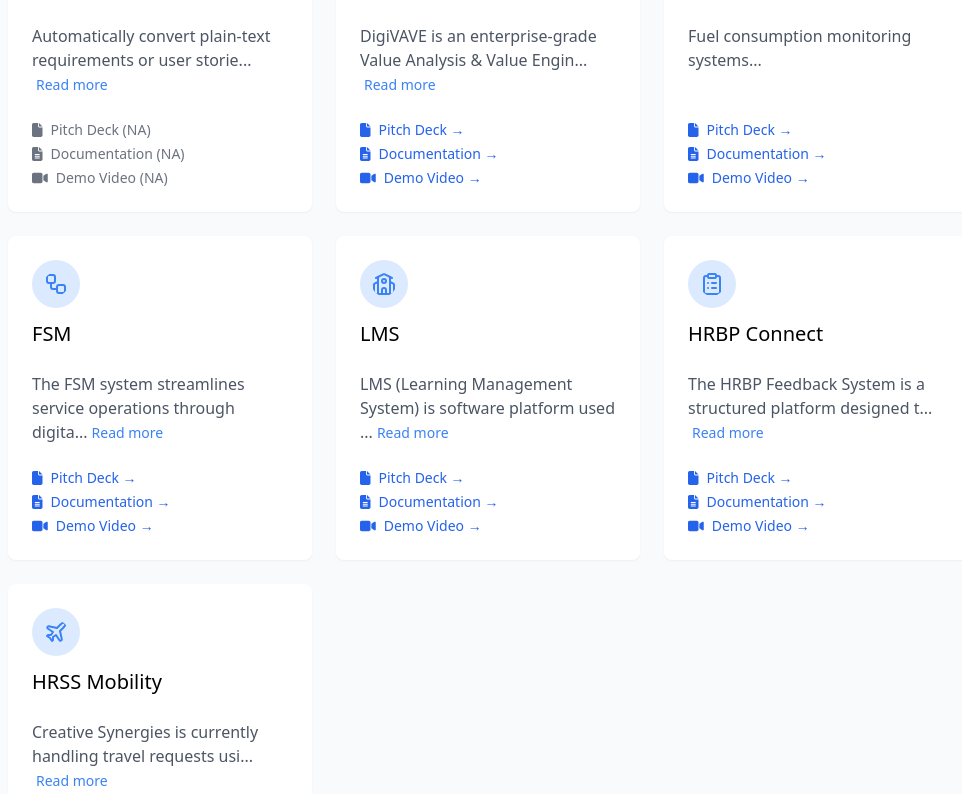
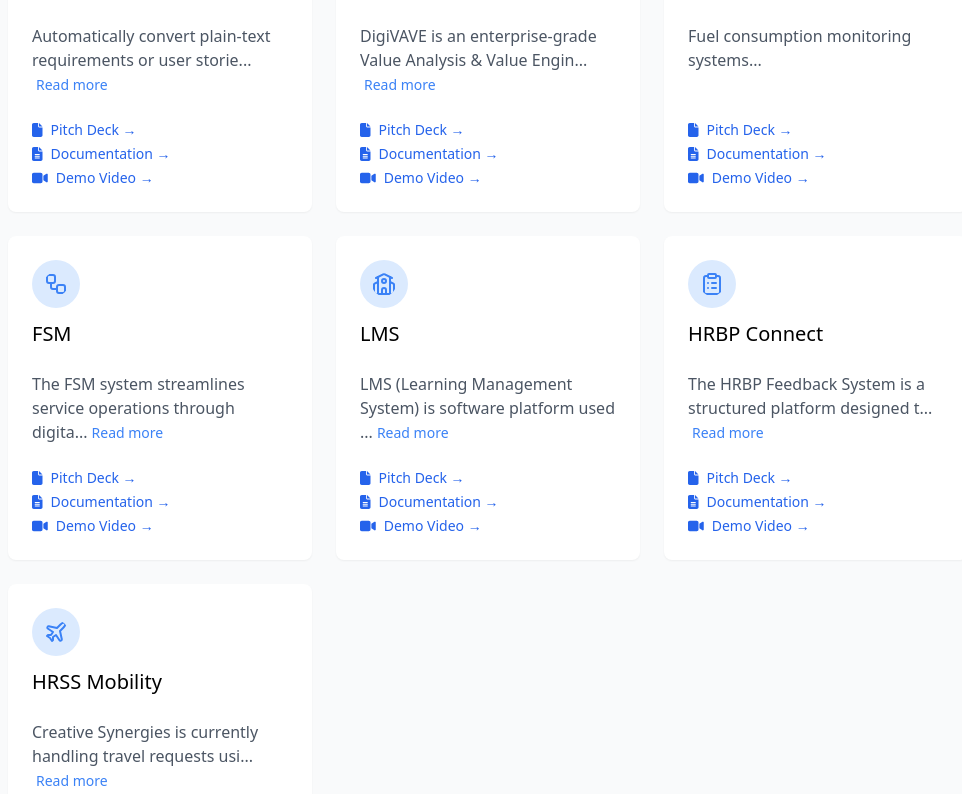
Before and after one commit to CreativeDT/AssetsRepository, a React (Create React App) app: page /catogories in a window 1280 px wide. Shown: the part 1926-2720 px from the top of the page, without its empty margins (280-1242 px from the left). Built offline with nearby package versions, Linux system fonts and the light colour scheme.

Commit message:
Added Test case generator docs

```diff
--- a/src/Components/Categories.js
+++ b/src/Components/Categories.js
@@ -150,9 +150,12 @@ const CategoriesPage = () => {
             "Automatically convert plain-text requirements or user stories into accurate test cases and BDD scenarios using LLMs with RAG. Supports both manual and automated testing, with continuous improvement via domain-specific context.",
           icon: SquarePen,
           iconColor: "text-blue-500",
-          pitchDeckLink: "NA",
-          documentationLink: "NA",
-          demoVideoLink: "NA",
+          pitchDeckLink:
+            "https://globalcsg-my.sharepoint.com/personal/savitha_phadake_global-csg_com/_layouts/15/onedrive.aspx?id=%2Fpersonal%2Fsavitha%5Fphadake%5Fglobal%2Dcsg%5Fcom%2FDocuments%2FMicrosoft%20Teams%20Chat%20Files%2FGenAIDrivenTestCaseGeneration%5FPitchDeck%2Epdf&parent=%2Fpersonal%2Fsavitha%5Fphadake%5Fglobal%2Dcsg%5Fcom%2FDocuments%2FMicrosoft%20Teams%20Chat%20Files&ga=1",
+          documentationLink:
+            "https://globalcsg-my.sharepoint.com/personal/melroy_castalino_global-csg_com/_layouts/15/onedrive.aspx?id=%2Fpersonal%2Fmelroy%5Fcastalino%5Fglobal%2Dcsg%5Fcom%2FDocuments%2FMicrosoft%20Teams%20Chat%20Files%2FGenAIDrivenTestCaseGeneration%2DSoftware%20Architecture%20Design%28HLD%29%2Epdf&parent=%2Fpersonal%2Fmelroy%5Fcastalino%5Fglobal%2Dcsg%5Fcom%2FDocuments%2FMicrosoft%20Teams%20Chat%20Files&ga=1",
+          demoVideoLink:
+            "https://globalcsg-my.sharepoint.com/personal/savitha_phadake_global-csg_com/_layouts/15/stream.aspx?id=%2Fpersonal%2Fsavitha%5Fphadake%5Fglobal%2Dcsg%5Fcom%2FDocuments%2FMicrosoft%20Teams%20Chat%20Files%2FGenAIDrivenTestCaseGeneration%5FShortVideo%2Emp4&ga=1&referrer=StreamWebApp%2EWeb&referrerScenario=AddressBarCopied%2Eview%2E2ba53c76%2Db267%2D437a%2D8c0e%2D89dcf79de43c",
         },
       ],
     },
@@ -345,9 +348,12 @@ const CategoriesPage = () => {
             "Automatically convert plain-text requirements or user stories into accurate test cases and BDD scenarios using LLMs with RAG. Supports both manual and automated testing, with continuous improvement via domain-specific context.",
           icon: SquarePen,
           iconColor: "text-blue-500",
-          pitchDeckLink: "NA",
-          documentationLink: "NA",
-          demoVideoLink: "NA",
+          pitchDeckLink:
+            "https://globalcsg-my.sharepoint.com/personal/savitha_phadake_global-csg_com/_layouts/15/onedrive.aspx?id=%2Fpersonal%2Fsavitha%5Fphadake%5Fglobal%2Dcsg%5Fcom%2FDocuments%2FMicrosoft%20Teams%20Chat%20Files%2FGenAIDrivenTestCaseGeneration%5FPitchDeck%2Epdf&parent=%2Fpersonal%2Fsavitha%5Fphadake%5Fglobal%2Dcsg%5Fcom%2FDocuments%2FMicrosoft%20Teams%20Chat%20Files&ga=1",
+          documentationLink:
+            "https://globalcsg-my.sharepoint.com/personal/melroy_castalino_global-csg_com/_layouts/15/onedrive.aspx?id=%2Fpersonal%2Fmelroy%5Fcastalino%5Fglobal%2Dcsg%5Fcom%2FDocuments%2FMicrosoft%20Teams%20Chat%20Files%2FGenAIDrivenTestCaseGeneration%2DSoftware%20Architecture%20Design%28HLD%29%2Epdf&parent=%2Fpersonal%2Fmelroy%5Fcastalino%5Fglobal%2Dcsg%5Fcom%2FDocuments%2FMicrosoft%20Teams%20Chat%20Files&ga=1",
+          demoVideoLink:
+            "https://globalcsg-my.sharepoint.com/personal/savitha_phadake_global-csg_com/_layouts/15/stream.aspx?id=%2Fpersonal%2Fsavitha%5Fphadake%5Fglobal%2Dcsg%5Fcom%2FDocuments%2FMicrosoft%20Teams%20Chat%20Files%2FGenAIDrivenTestCaseGeneration%5FShortVideo%2Emp4&ga=1&referrer=StreamWebApp%2EWeb&referrerScenario=AddressBarCopied%2Eview%2E2ba53c76%2Db267%2D437a%2D8c0e%2D89dcf79de43c",
         },
       ],
     },
--- a/src/Components/CategoryItem.js
+++ b/src/Components/CategoryItem.js
@@ -15,9 +15,7 @@ const CategoryItem = ({
   demoVideoLink,
 }) => {
   const isHRSSMobility =
-  title === "HRSS Mobility" ||
-  title === "Automation Script Generator" ||
-  title === "Test Case Generator";
+  title === "HRSS Mobility"
 
   const [isHovered, setIsHovered] = useState(false);
   const [isExpanded, setIsExpanded] = useState(false);
```
